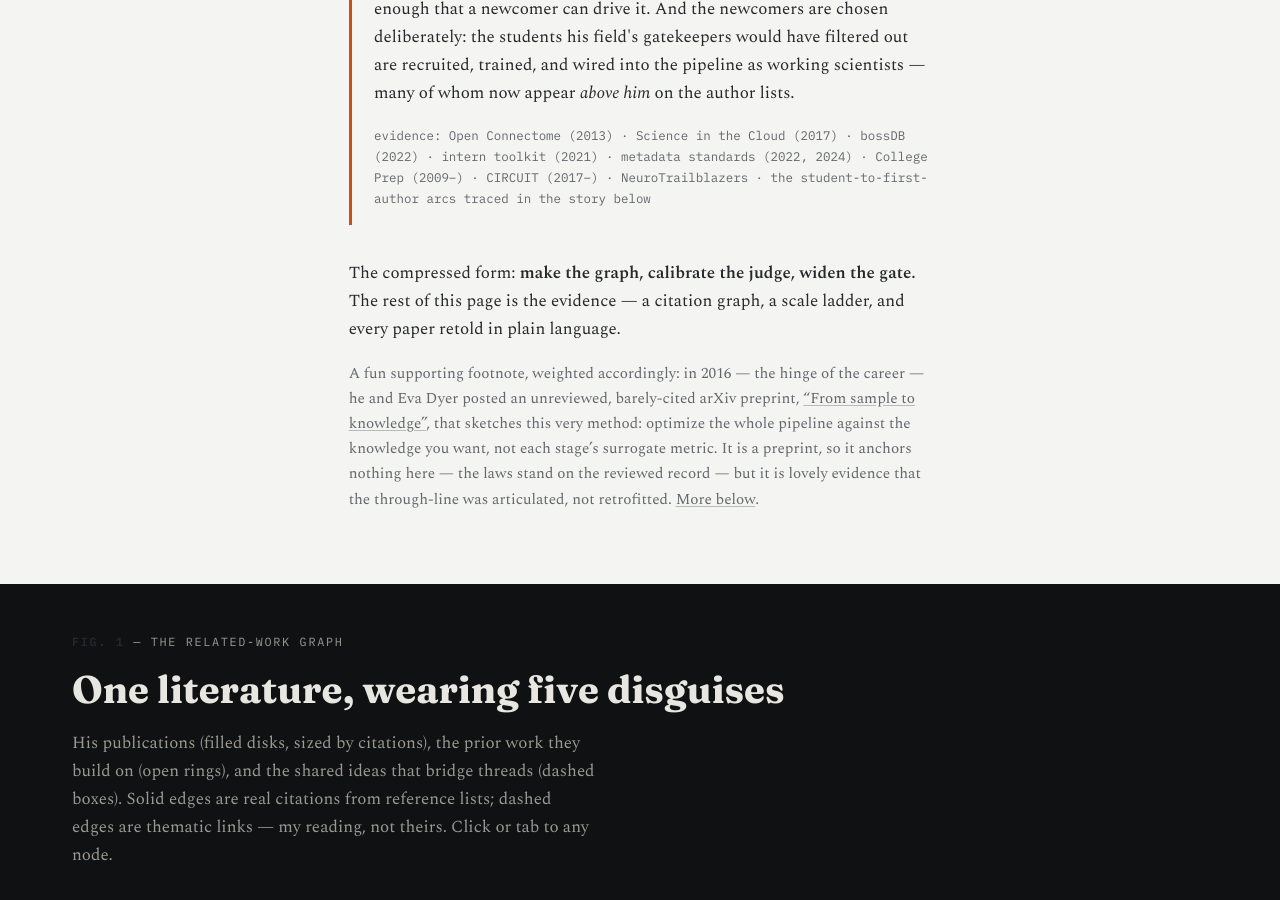
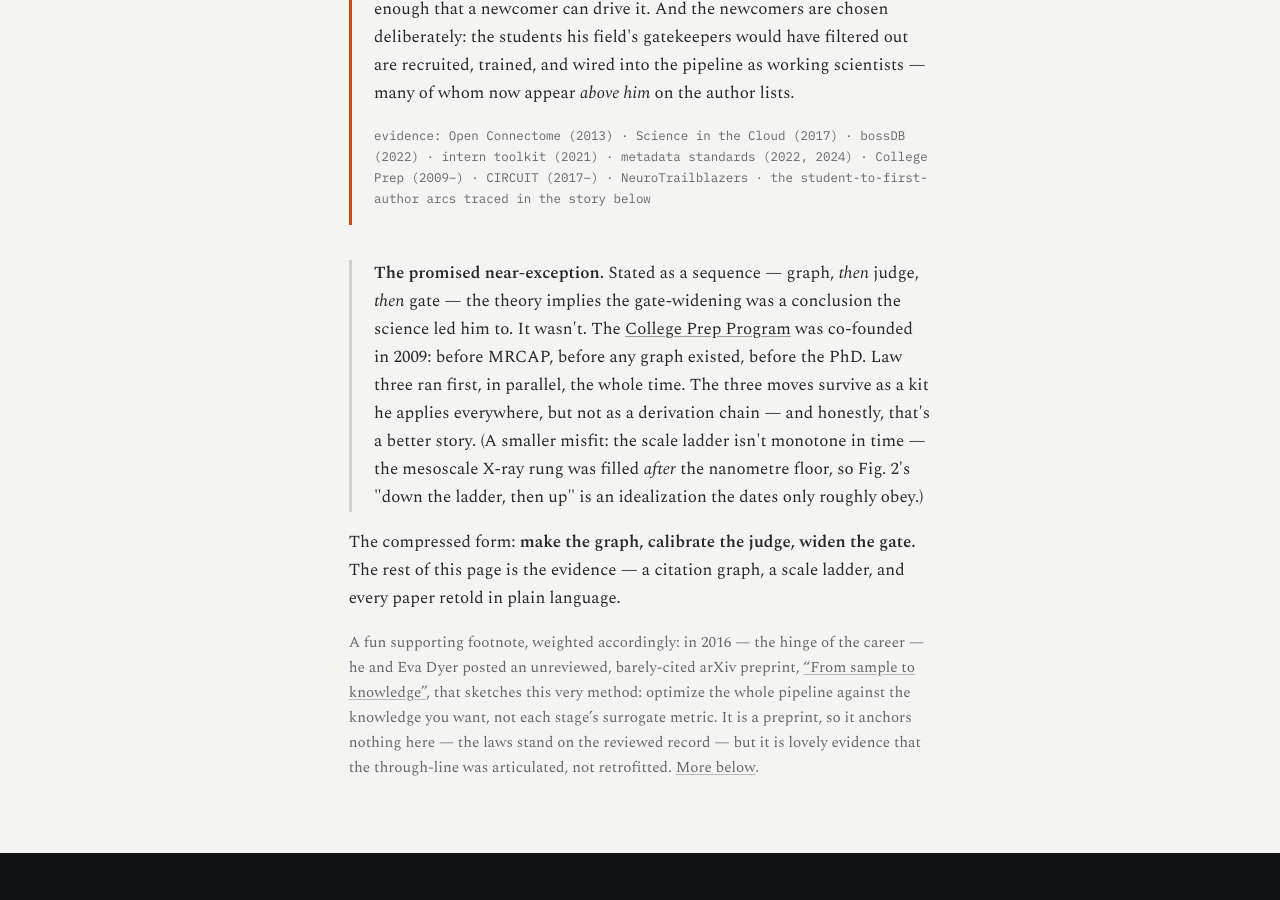
Before and after one commit to wrgr/me, a Jekyll site: the page unified-theory/index.html, which Jekyll copies as it is, in a window 1280 px wide and 900 px high, scrolled down 3191 px. Built offline with Jekyll 4.4.1, drawn with Linux system fonts in a browser that asks for light colours.

Commit message:
Deliver the near-exception the theory section promised
The page said 'one honest near-exception is flagged below' but never
labelled it. Now it does, in the theory section: College Prep (2009)
predates every graph — law three ran first and in parallel, so the three
moves are a kit, not a derivation chain. Also concedes the smaller
misfit: the scale ladder is not monotone in time (the mesoscale X-ray
rung was filled after the nanometre floor).

Co-Authored-By: Claude Fable 5 <noreply@anthropic.com>
Claude-Session: https://claude.ai/code/session_01YUbUZwySuWEbLynAFQj5fV

```diff
--- a/unified-theory/index.html
+++ b/unified-theory/index.html
@@ -455,6 +455,19 @@ document.addEventListener('DOMContentLoaded', function () {
       </p>
     </div>
 
+    <p style="border-left:3px solid var(--line); padding-left:1.4rem;">
+      <strong>The promised near-exception.</strong> Stated as a sequence —
+      graph, <em>then</em> judge, <em>then</em> gate — the theory implies the
+      gate-widening was a conclusion the science led him to. It wasn't. The
+      <a href="#pl-collegeprep">College Prep Program</a> was co-founded in
+      2009: before MRCAP, before any graph existed, before the PhD. Law three
+      ran first, in parallel, the whole time. The three moves survive as a kit
+      he applies everywhere, but not as a derivation chain — and honestly,
+      that's a better story. (A smaller misfit: the scale ladder isn't monotone
+      in time — the mesoscale X-ray rung was filled <em>after</em> the
+      nanometre floor, so Fig.&nbsp;2's "down the ladder, then up" is an
+      idealization the dates only roughly obey.)
+    </p>
     <p>
       The compressed form: <strong>make the graph, calibrate the judge, widen
       the gate.</strong> The rest of this page is the evidence — a citation
```
Also changed, not shown: unified-theory/parts/01c-theory.html (+13 -0 lines).
